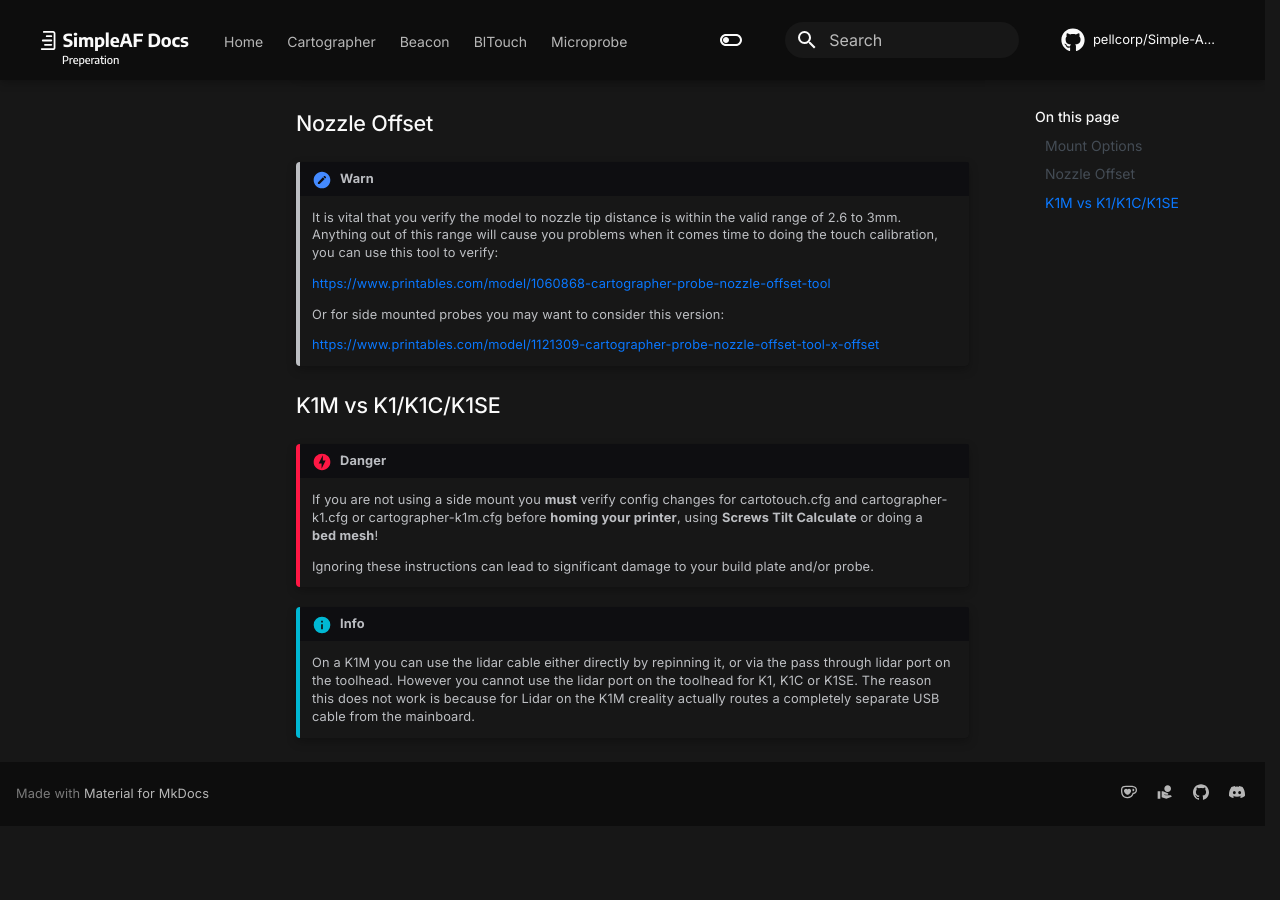
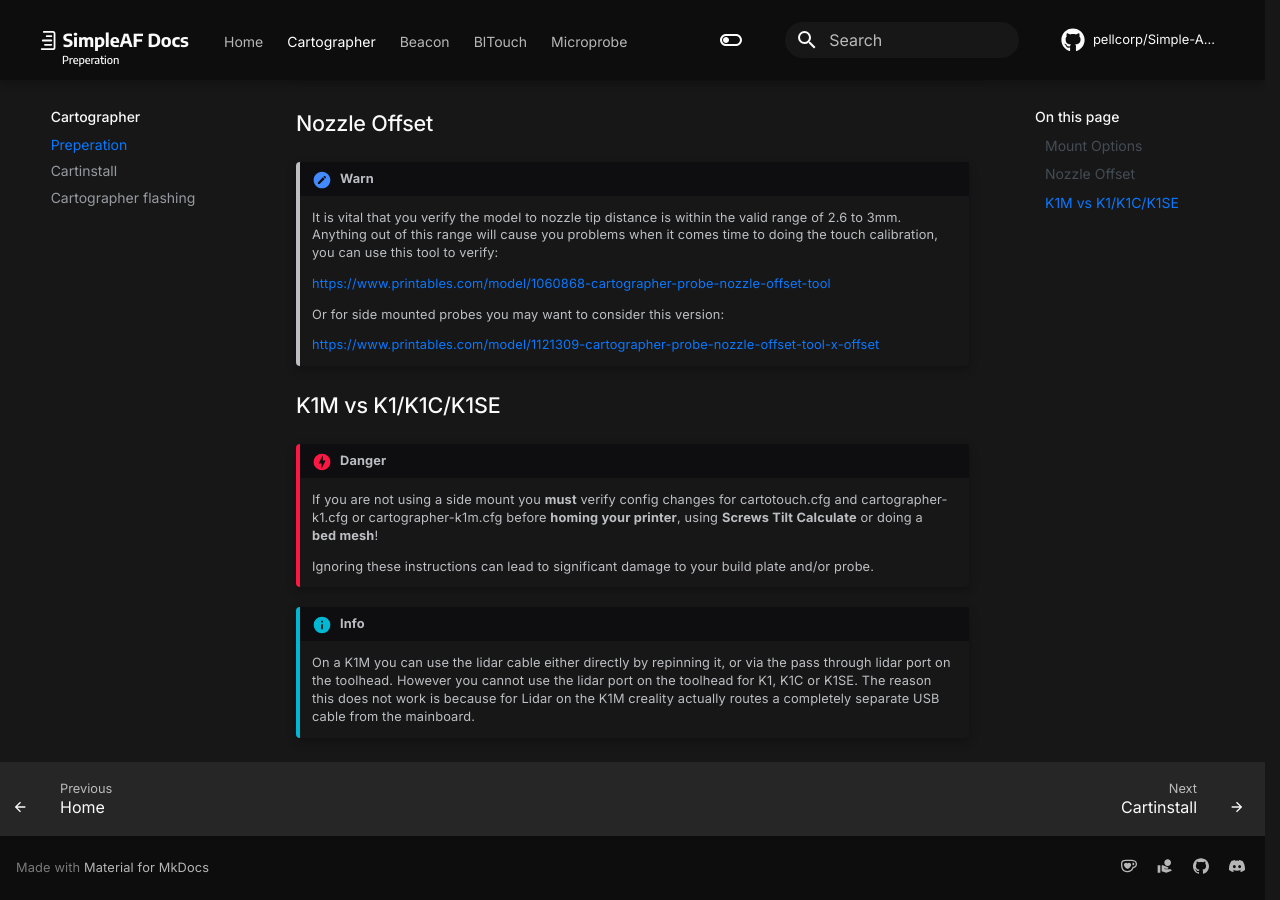
Before and after one commit to pellcorp/Simple-AF-Wiki, an MkDocs documentation site: the page built from docs/preperation.md, in a window 1280 px wide and 900 px high, scrolled down 996 px. Built offline with MkDocs 1.6.1 and Material for MkDocs 9.7.7, drawn with Linux system fonts in a browser that asks for light colours; comment, search, counter and statistics services are not loaded; before the commit the page ends 1822 px from its top, so only the background shows below that; some of the changed lines change nothing that is shown.

Commit message:
Update mkdocs.yml

```diff
--- a/mkdocs.yml
+++ b/mkdocs.yml
@@ -127,7 +127,7 @@
 nav:
   - Home: index.md
   - Cartographer:
-      - cartographer_preperation.md
+      - preperation.md
       - cartinstall.md
       - cartographer_flashing.md
   - Beacon:
```
